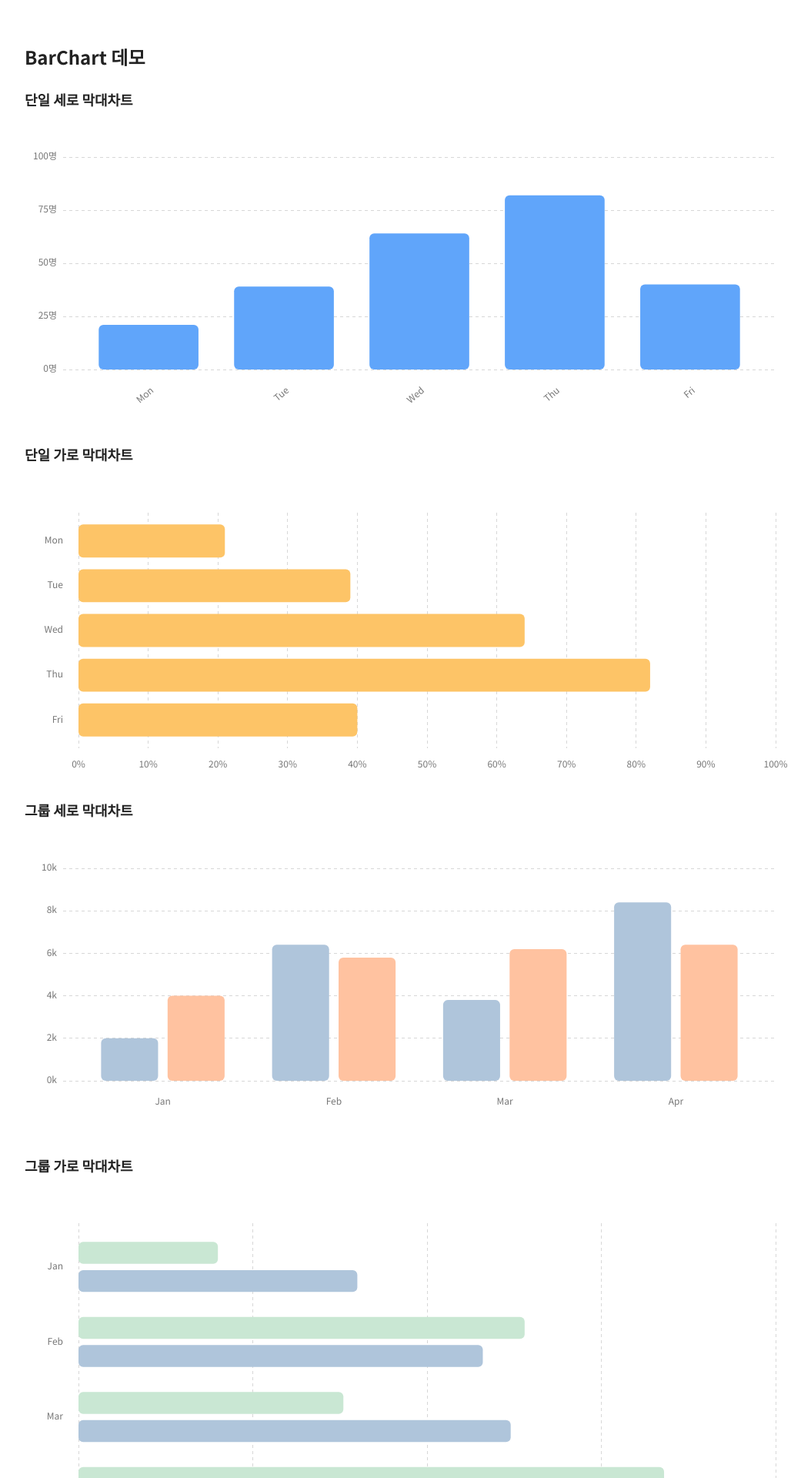
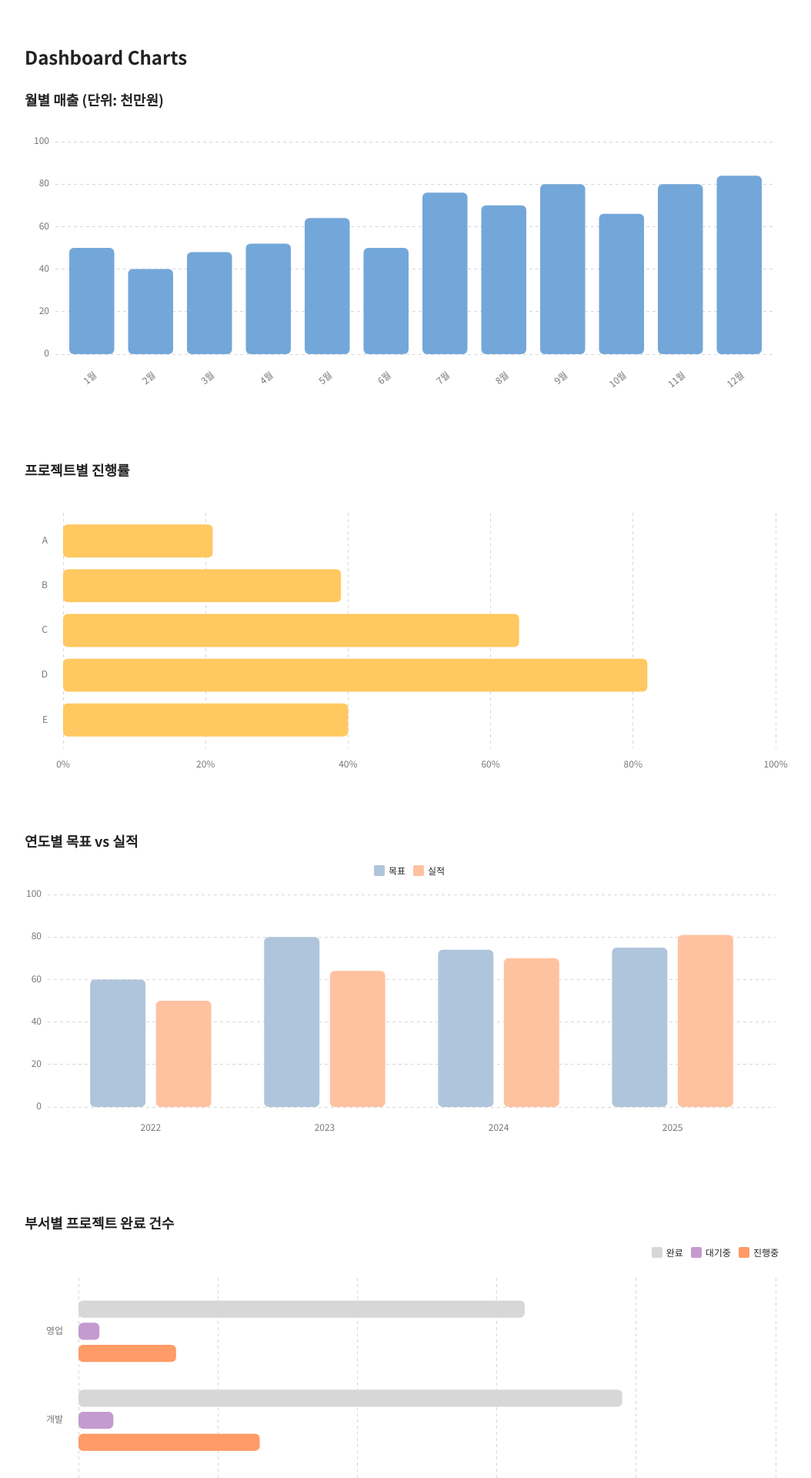
Before and after one commit to K-Sohyun/react-charts, a React (Vite) app: page / in a window 1280 px wide. Shown: the top 1920 px of the page at 77% size, without its empty margins (108-1162 px from the left). Built offline with nearby package versions, Linux system fonts and the light colour scheme.

Commit message:
그룹 차트 라벨 안내 추가, 컬러 코드 분리

```diff
--- a/src/App.tsx
+++ b/src/App.tsx
@@ -3,101 +3,131 @@ import BarGroupChart from "./charts/BarChart/BarGroupChart";
 import type { BarDatum } from "./charts/BarChart/BarChart";
 import type { GroupBarDatum } from "./charts/BarChart/BarGroupChart";
 
-const sample: BarDatum[] = [
-  { label: "Mon", value: 21 },
-  { label: "Tue", value: 39 },
-  { label: "Wed", value: 64 },
-  { label: "Thu", value: 82 },
-  { label: "Fri", value: 40 },
+// 1) 월별 매출(천만원) — 단일 세로
+const revenueMonthly: BarDatum[] = [
+  { label: "1월", value: 50 },
+  { label: "2월", value: 40 },
+  { label: "3월", value: 48 },
+  { label: "4월", value: 52 },
+  { label: "5월", value: 64 },
+  { label: "6월", value: 50 },
+  { label: "7월", value: 76 },
+  { label: "8월", value: 70 },
+  { label: "9월", value: 80 },
+  { label: "10월", value: 66 },
+  { label: "11월", value: 80 },
+  { label: "12월", value: 84 },
 ];
 
-const grouped: GroupBarDatum[] = [
-  { label: "Jan", values: { data1: 2000, data2: 4000 } },
-  { label: "Feb", values: { data1: 6400, data2: 5800 } },
-  { label: "Mar", values: { data1: 3800, data2: 6200 } },
-  { label: "Apr", values: { data1: 8400, data2: 6400 } },
+// 2) 프로젝트별 진행률 — 단일 가로
+const projectProgress: BarDatum[] = [
+  { label: "A", value: 21 },
+  { label: "B", value: 39 },
+  { label: "C", value: 64 },
+  { label: "D", value: 82 },
+  { label: "E", value: 40 },
+];
+
+// 3) 연도별 목표 vs 실적 — 그룹 세로
+const yearPlanActual: GroupBarDatum[] = [
+  { label: "2022", values: { plan: 60, actual: 50 } },
+  { label: "2023", values: { plan: 80, actual: 64 } },
+  { label: "2024", values: { plan: 74, actual: 70 } },
+  { label: "2025", values: { plan: 75, actual: 81 } },
+];
+
+// 4) 부서별 프로젝트 완료 건수 — 그룹 가로
+const deptProjects: GroupBarDatum[] = [
+  { label: "영업", values: { completed: 64, waiting: 3, pending: 14 } },
+  { label: "개발", values: { completed: 78, waiting: 5, pending: 26 } },
+  { label: "디자인", values: { completed: 60, waiting: 2, pending: 8 } },
 ];
 
 export default function App() {
   return (
     <main className="page-container">
-      <h2 className="page-title">BarChart 데모</h2>
+      <h2 className="page-title">Dashboard Charts</h2>
 
-      {/* 1) 단일 세로 */}
-      <section style={{ marginBottom: "4rem" }}>
-        <h3 className="sub-title">단일 세로 막대차트</h3>
+      {/* 1) 월별 매출 — 단일 세로 */}
+      <section className="chart-section">
+        <h3 className="sub-title">월별 매출 (단위: 천만원)</h3>
         <BarChart
-          data={sample}
+          data={revenueMonthly}
           orientation="vertical"
           rotateLabels
-          framePadding={{ bottom: 60, left: 50 }}
+          framePadding={{ bottom: 60, left: 40 }}
           valueAxis={{
             min: 0,
             max: 100,
-            ticks: { step: 25 },
-            formatTick: (v) => `${v}명`,
+            ticks: { step: 20 },
           }}
-          barColor="#60a5fa"
+          barColor="#73a7d9"
+          categoryGap={0.25}
+        />
+      </section>
+
+      {/* 2) 프로젝트별 진행률 — 단일 가로 */}
+      <section className="chart-section">
+        <h3 className="sub-title">프로젝트별 진행률</h3>
+        <BarChart
+          data={projectProgress}
+          orientation="horizontal"
+          framePadding={{ bottom: 30, left: 50 }}
+          valueAxis={{
+            min: 0,
+            max: 100,
+            ticks: { step: 20 },
+            formatTick: (v) => `${v}%`,
+          }}
+          barColor="#ffc860"
           categoryGap={0.3}
         />
       </section>
 
-      {/* 2) 단일 가로 */}
-      <section style={{ marginBottom: "4rem" }}>
-        <h3 className="sub-title">단일 가로 막대차트</h3>
-        <BarChart
-          data={sample}
+      {/* 3) 연도별 목표 vs 실적 — 그룹 세로 */}
+      <section className="chart-section">
+        <h3 className="sub-title">연도별 목표 vs 실적</h3>
+        <BarGroupChart
+          data={yearPlanActual}
+          orientation="vertical"
+          seriesOrder={["plan", "actual"]}
+          seriesLabels={{ plan: "목표", actual: "실적" }}
+          colors={{ plan: "#afc5db", actual: "#ffc2a0" }}
+          categoryGap={0.22}
+          seriesGap={0.22}
+          framePadding={{ bottom: 60, left: 30 }}
+          valueAxis={{ min: 0, max: 100, ticks: { step: 20 } }}
+        />
+      </section>
+
+      {/* 4) 부서별 프로젝트 완료 건수 — 그룹 가로 */}
+      <section className="chart-section">
+        <h3 className="sub-title">부서별 프로젝트 완료 건수</h3>
+        <BarGroupChart
+          data={deptProjects}
+          height={440}
           orientation="horizontal"
-          framePadding={{ left: 70, bottom: 30 }}
+          seriesOrder={["completed", "waiting", "pending"]}
+          seriesLabels={{
+            completed: "완료",
+            waiting: "대기중",
+            pending: "진행중",
+          }}
+          colors={{
+            completed: "#d7d7d7",
+            waiting: "#C49BCF",
+            pending: "#FF9B66",
+          }}
+          categoryGap={0.25}
+          seriesGap={0.28}
+          framePadding={{ top: 40, bottom: 30, left: 70 }}
           valueAxis={{
             min: 0,
             max: 100,
-            ticks: { step: 10 },
-            formatTick: (v) => `${v}%`,
+            ticks: { step: 20 },
+            formatTick: (v) => `${v}건`,
           }}
-          barColor="#fdc467"
-          categoryGap={0.3}
-        />
-      </section>
-
-      {/* 3) 그룹 세로 */}
-      <section style={{ marginBottom: "4rem" }}>
-        <h3 className="sub-title">그룹 세로 막대차트</h3>
-        <BarGroupChart
-          data={grouped}
-          orientation="vertical"
-          seriesOrder={["data1", "data2"]}
-          colors={{ data1: "#afc5db", data2: "#ffc2a0" }}
-          categoryGap={0.2} // 라벨 간격
-          seriesGap={0.2} // 시리즈 간격
-          framePadding={{ bottom: 60, left: 50 }}
-          valueAxis={{
-            min: 0,
-            max: 10000,
-            ticks: { step: 2000 },
-            formatTick: (v) => `${v / 1000}k`,
-          }}
-        />
-      </section>
-
-      {/* 4) 그룹 가로 */}
-      <section style={{ marginBottom: "4rem" }}>
-        <h3 className="sub-title">그룹 가로 막대차트</h3>
-        <BarGroupChart
-          data={grouped}
-          height={460}
-          orientation="horizontal"
-          seriesOrder={["data1", "data2"]}
-          colors={{ data1: "#c9e7d3", data2: "#afc5db" }}
-          categoryGap={0.2} // 라벨 간격
-          seriesGap={0.3} // 시리즈 간격
-          framePadding={{ left: 70, bottom: 30 }}
-          valueAxis={{
-            min: 0,
-            max: 10000,
-            ticks: { step: 2500 },
-            formatTick: (v) => `${v / 1000}k`,
-          }}
+          legend={{ show: true, position: "right" }}
         />
       </section>
     </main>
--- a/src/charts/BarChart/BarChart.module.scss
+++ b/src/charts/BarChart/BarChart.module.scss
@@ -1,6 +1,5 @@
 .wrapper {
   position: relative;
-  margin-top: 4rem;
 }
 
 /* 공통 막대 스타일 */
--- a/src/charts/BarChart/BarChart.tsx
+++ b/src/charts/BarChart/BarChart.tsx
@@ -42,7 +42,7 @@ export default function BarChart({
   data,
   orientation = "vertical",
   height = 360,
-  barColor = "#60a5fa",
+  barColor = "#73a7d9",
   rotateLabels = false,
   categoryGap = 0.2,
   valueAxis,
--- a/src/charts/BarChart/BarGroupChart.tsx
+++ b/src/charts/BarChart/BarGroupChart.tsx
@@ -1,10 +1,12 @@
 import { useEffect, useRef, useState } from "react";
 import ChartWrapper from "../core/ChartWrapper";
+import AxisLinear from "../core/AxisLinear";
+import AxisBand from "../core/AxisBand";
+import Legend from "../core/Legend";
 import { linearScale, bandScale } from "../core/scales";
 import { makeTicks, type YTicks } from "../core/ticks";
+import { createColorScale } from "../core/colorScale";
 import type { Padding } from "../core/types";
-import AxisLinear from "../core/AxisLinear";
-import AxisBand from "../core/AxisBand";
 import styles from "./BarChart.module.scss";
 
 export type GroupBarDatum = {
@@ -21,6 +23,11 @@ type ValueAxisOpts = {
   formatTick?: (v: number) => string | number;
 };
 
+type LegendOpts = {
+  show?: boolean;
+  position?: "top" | "right";
+};
+
 type BarGroupChartProps = {
   data: GroupBarDatum[];
   orientation?: Orientation;
@@ -31,14 +38,16 @@ type BarGroupChartProps = {
   seriesGap?: number; // 시리즈 간격
   valueAxis?: ValueAxisOpts; // 값축
   framePadding?: Partial<Padding>;
+  seriesLabels?: Record<string, string>;
+  legend?: LegendOpts; // 내부 Legend on/off & 위치
 };
 
 type TooltipState = {
   show: boolean;
   left: number;
   top: number;
-  label: string;
-  series: string;
+  label: string; // 카테고리 라벨
+  series: string; // 데이터 키
   value: number;
 };
 
@@ -52,8 +61,11 @@ export default function BarGroupChart({
   seriesGap = 0.2,
   valueAxis,
   framePadding,
+  seriesLabels,
+  legend = { show: true, position: "top" },
 }: BarGroupChartProps) {
   const wrapperRef = useRef<HTMLDivElement | null>(null);
+
   const [isAnimated, setIsAnimated] = useState(false);
   useEffect(() => {
     const id = requestAnimationFrame(() => setIsAnimated(true));
@@ -76,10 +88,14 @@ export default function BarGroupChart({
     });
   };
 
+  const displayOf = (key: string) => seriesLabels?.[key] ?? key;
+
   const isVertical = orientation === "vertical";
+
   const inferredKeys =
     seriesOrder ??
     Array.from(new Set(data.flatMap((d) => Object.keys(d.values))));
+
   const labels = data.map((d) => d.label);
 
   const allValues = data.flatMap((d) =>
@@ -90,24 +106,29 @@ export default function BarGroupChart({
   const vMin = valueAxis?.min ?? 0;
   const vMaxRaw = valueAxis?.max ?? dataMax;
   const vMax = vMaxRaw === vMin ? vMin + 1 : vMaxRaw;
+
   const ticks = makeTicks(vMin, vMax, valueAxis?.ticks);
 
-  const defaultPalette = [
-    "#ffdb7b",
-    "#afc5db",
-    "#ffc2a0",
-    "#dbe1f0",
-    "#e6d6eb",
-    "#c9e7d3",
-  ];
-  const colorOf = (key: string, idx: number) =>
-    colors?.[key] ?? defaultPalette[idx % defaultPalette.length];
+  // 차트/범례가 같은 color scale 사용
+  const colorOf = createColorScale(inferredKeys, colors);
 
   return (
     <div
       ref={wrapperRef}
       className={`${styles.wrapper} ${isVertical ? styles.vert : styles.hori}`}
     >
+      {/* 내부 Legend 렌더 (옵션) */}
+      {legend?.show && (
+        <Legend
+          seriesOrder={inferredKeys}
+          seriesLabels={
+            seriesLabels ?? Object.fromEntries(inferredKeys.map((k) => [k, k]))
+          }
+          getColor={colorOf}
+          position={legend.position ?? "top"}
+        />
+      )}
+
       <ChartWrapper height={height} framePadding={framePadding}>
         {({ innerWidth, innerHeight }) => {
           // 바깥/안쪽 밴드
@@ -172,7 +193,7 @@ export default function BarGroupChart({
                         width={bw}
                         height={h}
                         rx={6}
-                        fill={colorOf(key, si)}
+                        fill={colorOf(key)}
                         className={`${styles.bar} ${
                           isAnimated ? styles.barAnimated : ""
                         }`}
@@ -195,7 +216,7 @@ export default function BarGroupChart({
                             value: val,
                           })
                         }
-                        onMouseLeave={() => setTooltip(null)}
+                        onMouseLeave={() => updateTooltip(null)}
                       />
                     );
                   } else {
@@ -213,7 +234,7 @@ export default function BarGroupChart({
                         width={w}
                         height={bh}
                         rx={6}
-                        fill={colorOf(key, si)}
+                        fill={colorOf(key)}
                         className={`${styles.bar} ${
                           isAnimated ? styles.barAnimated : ""
                         }`}
@@ -236,7 +257,7 @@ export default function BarGroupChart({
                             value: val,
                           })
                         }
-                        onMouseLeave={() => setTooltip(null)}
+                        onMouseLeave={() => updateTooltip(null)}
                       />
                     );
                   }
@@ -253,7 +274,11 @@ export default function BarGroupChart({
           className={styles.tooltip}
           style={{ left: tooltip.left, top: tooltip.top }}
         >
-          <strong>{tooltip.label}</strong> · {tooltip.series}: {tooltip.value}
+          <strong>{tooltip.label}</strong>
+          {" · "}
+          {displayOf(tooltip.series)}
+          {" : "}
+          {tooltip.value}
         </div>
       )}
     </div>
--- /dev/null
+++ b/src/charts/core/Legend.tsx
@@ -0,0 +1,30 @@
+type LegendProps = {
+  seriesOrder: string[];
+  seriesLabels: Record<string, string>;
+  getColor?: (key: string) => string;
+  colors?: Record<string, string>;
+  position?: "top" | "right";
+};
+
+export default function Legend({
+  seriesOrder,
+  seriesLabels,
+  getColor,
+  colors,
+  position = "top",
+}: LegendProps) {
+  const colorOf = getColor ?? ((k: string) => colors?.[k] ?? "#9ca3af");
+  return (
+    <div className={position === "right" ? "legend legend--right" : "legend"}>
+      {seriesOrder.map((key) => (
+        <div key={key} className="legend__item">
+          <div
+            className="legend__color"
+            style={{ backgroundColor: colorOf(key) }}
+          />
+          <span className="legend__label">{seriesLabels[key] ?? key}</span>
+        </div>
+      ))}
+    </div>
+  );
+}
--- /dev/null
+++ b/src/charts/core/colorScale.ts
@@ -0,0 +1,22 @@
+export const DEFAULT_PALETTE = [
+  "#73A7D9",
+  "#FFC84C",
+  "#95D1A9",
+  "#C49BCF",
+  "#FF9B66",
+  "#AEC1E5",
+];
+
+export function createColorScale(
+  order: string[],
+  overrides?: Record<string, string>,
+  palette: string[] = DEFAULT_PALETTE
+) {
+  const map = new Map<string, string>();
+  if (overrides)
+    for (const k of Object.keys(overrides)) map.set(k, overrides[k]);
+  order.forEach((k, i) => {
+    if (!map.has(k)) map.set(k, palette[i % palette.length]);
+  });
+  return (key: string) => map.get(key) ?? palette[0];
+}
--- a/src/styles/globals.scss
+++ b/src/styles/globals.scss
@@ -75,5 +75,40 @@ table {
 
 .sub-title {
   font-size: 1.8rem;
-  margin-bottom: 1.5rem;
+  margin-bottom: 2rem;
 }
+
+.chart-section {
+  margin-bottom: 8rem;
+}
+
+/* 차트 범례 CSS */
+.legend {
+  display: flex;
+  flex-wrap: wrap;
+  justify-content: center;
+  gap: 1rem;
+
+  &--right {
+    position: absolute;
+    top: 0;
+    right: 2rem;
+    z-index: 10;
+  }
+
+  &__item {
+    display: flex;
+    align-items: center;
+    gap: 0.5rem;
+  }
+
+  &__color {
+    width: 1.4rem;
+    height: 1.4rem;
+    border-radius: 2px;
+  }
+
+  &__label {
+    font-size: 1.2rem;
+  }
+}
```
